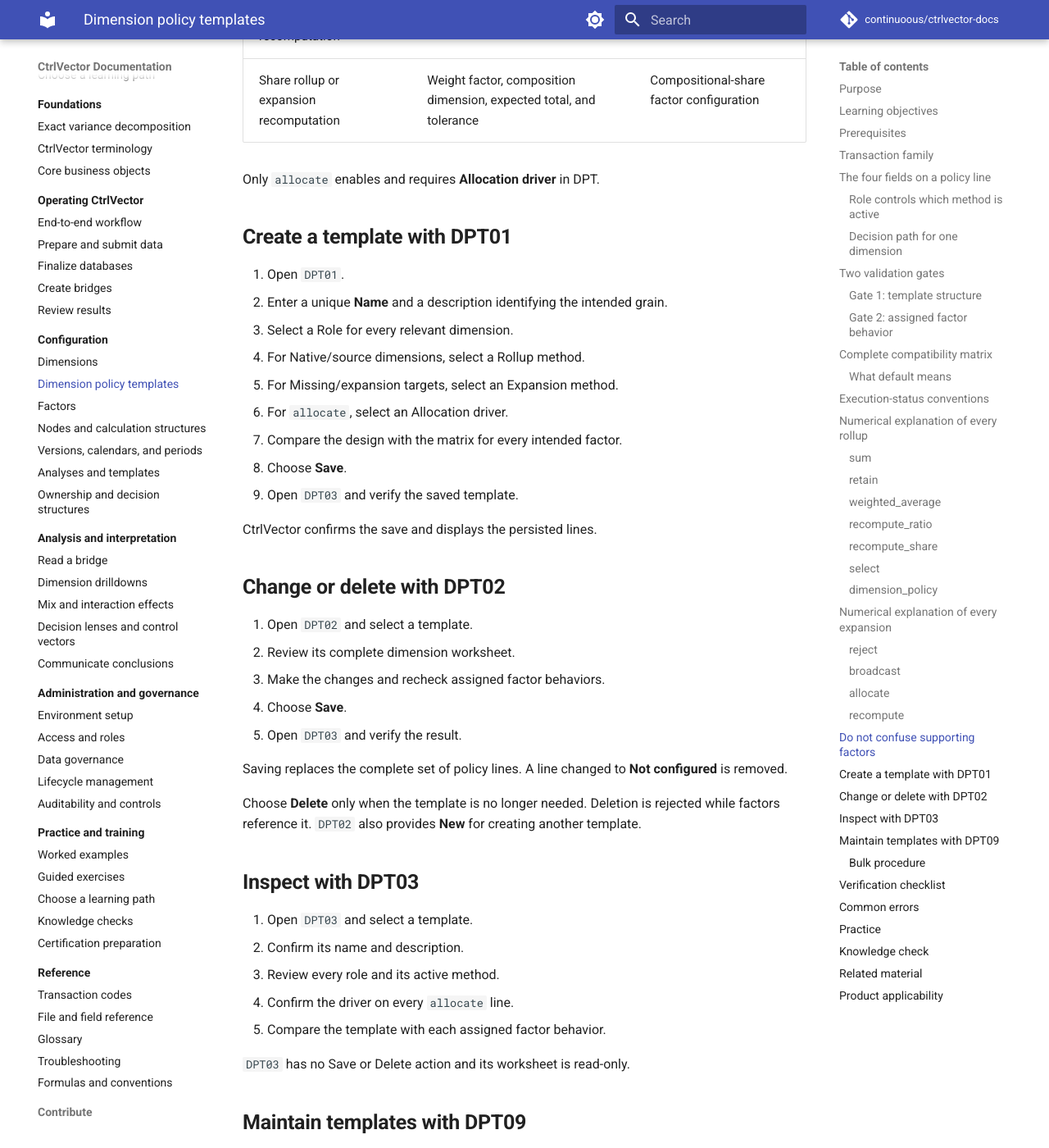
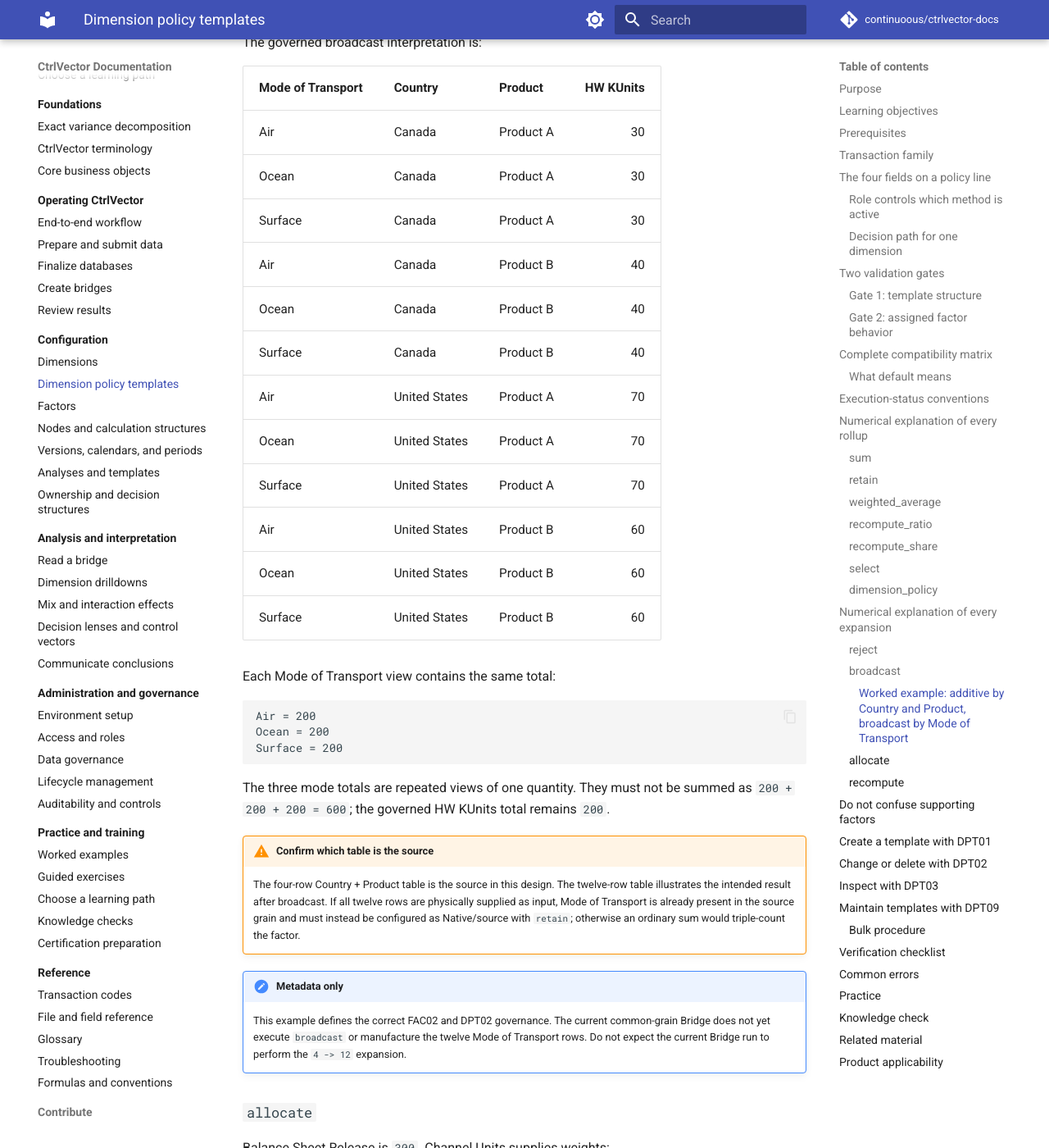
Before and after one commit to continuoous/ctrlvector-docs, an MkDocs documentation site: the page built from docs/configuration/dimension-policy-templates.md, in a window 1280 px wide and 1400 px high, scrolled down 15426 px. Shown: the whole window at 82% size. Built offline with MkDocs 1.6.1 and Material for MkDocs 9.7.7, drawn with Linux system fonts in a browser that asks for light colours; comment, search, counter and statistics services are not loaded; some of the changed text lies outside the part shown.

Commit message:
Add worked example for semi-additive factors in dimension policy templates documentation

````diff
--- a/docs/configuration/dimension-policy-templates.md
+++ b/docs/configuration/dimension-policy-templates.md
@@ -358,6 +358,80 @@ Valid behaviors: Invariant, Weighted rate, Ratio, Compositional share, Snapshot,
 
 **Runtime status - Metadata only:** the current Bridge does not currently produce the repeated target rows illustrated above.
 
+#### Worked example: additive by Country and Product, broadcast by Mode of Transport
+
+`HW KUnits` is additive across Country and Product, but the same Country + Product value must be visible under every Mode of Transport. This makes the factor **Semi-additive**: its aggregation meaning changes by dimension.
+
+In FAC02, configure the factor as follows:
+
+| Field | Value |
+|---|---|
+| Factor | `HW KUnits` |
+| Behavior | Semi-additive amount |
+| Dimension policy | `Revenue Units` |
+| Format | `#` or `KUnits` |
+| Behavior references | None required |
+
+Do not configure the factor as Invariant: that would incorrectly prevent summation across Country and Product. Do not configure it as Additive: Additive permits `sum`, `reject`, or `allocate`, but not `broadcast`.
+
+The true source input is at Country + Product grain and contains four facts:
+
+| Country | Product | HW KUnits |
+|---|---|---:|
+| Canada | Product A | 30 |
+| Canada | Product B | 40 |
+| United States | Product A | 70 |
+| United States | Product B | 60 |
+
+In DPT02, configure `Revenue Units` as follows:
+
+| Dimension | Role | Rollup method | Expansion method | Allocation driver |
+|---|---|---|---|---|
+| Country | Native/source dimension | `sum` | `default` | Empty |
+| Product | Native/source dimension | `sum` | `default` | Empty |
+| Mode of Transport | Missing/expansion target | `default` | `broadcast` | Empty |
+
+No allocation driver is used: broadcast repeats a governed value; it does not split the value by weights.
+
+The source total is:
+
+```text
+30 + 40 + 70 + 60 = 200 HW KUnits
+```
+
+The governed broadcast interpretation is:
+
+| Mode of Transport | Country | Product | HW KUnits |
+|---|---|---|---:|
+| Air | Canada | Product A | 30 |
+| Ocean | Canada | Product A | 30 |
+| Surface | Canada | Product A | 30 |
+| Air | Canada | Product B | 40 |
+| Ocean | Canada | Product B | 40 |
+| Surface | Canada | Product B | 40 |
+| Air | United States | Product A | 70 |
+| Ocean | United States | Product A | 70 |
+| Surface | United States | Product A | 70 |
+| Air | United States | Product B | 60 |
+| Ocean | United States | Product B | 60 |
+| Surface | United States | Product B | 60 |
+
+Each Mode of Transport view contains the same total:
+
+```text
+Air = 200
+Ocean = 200
+Surface = 200
+```
+
+The three mode totals are repeated views of one quantity. They must not be summed as `200 + 200 + 200 = 600`; the governed HW KUnits total remains `200`.
+
+!!! warning "Confirm which table is the source"
+    The four-row Country + Product table is the source in this design. The twelve-row table illustrates the intended result after broadcast. If all twelve rows are physically supplied as input, Mode of Transport is already present in the source grain and must instead be configured as Native/source with `retain`; otherwise an ordinary sum would triple-count the factor.
+
+!!! caution "Metadata only"
+    This example defines the correct FAC02 and DPT02 governance. The current common-grain Bridge does not yet execute `broadcast` or manufacture the twelve Mode of Transport rows. Do not expect the current Bridge run to perform the `4 -> 12` expansion.
+
 ### `allocate`
 
 Balance Sheet Release is `300`. Channel Units supplies weights:
````
